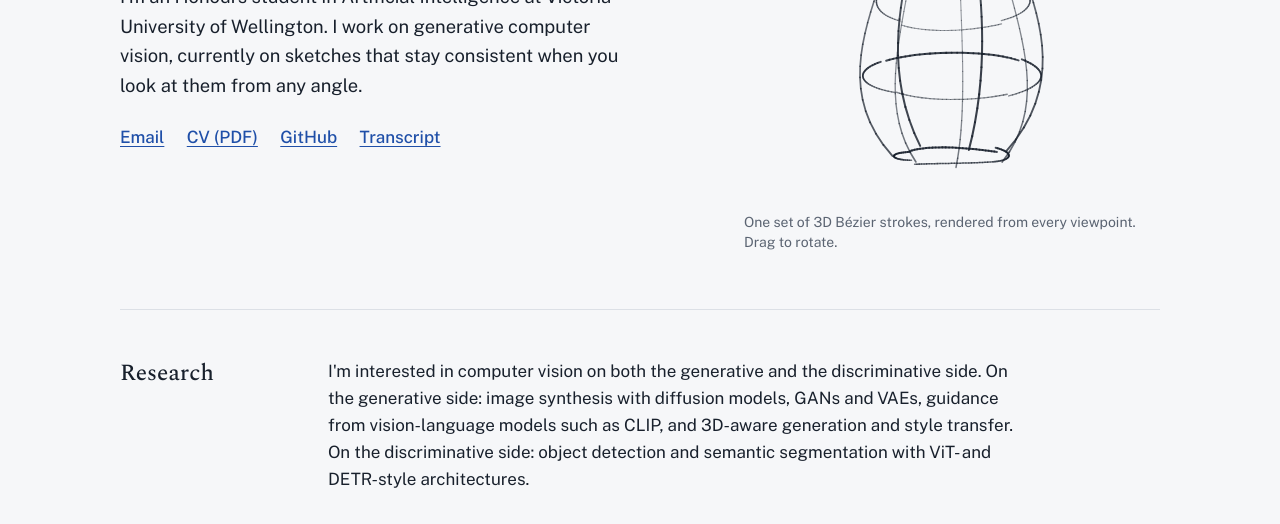
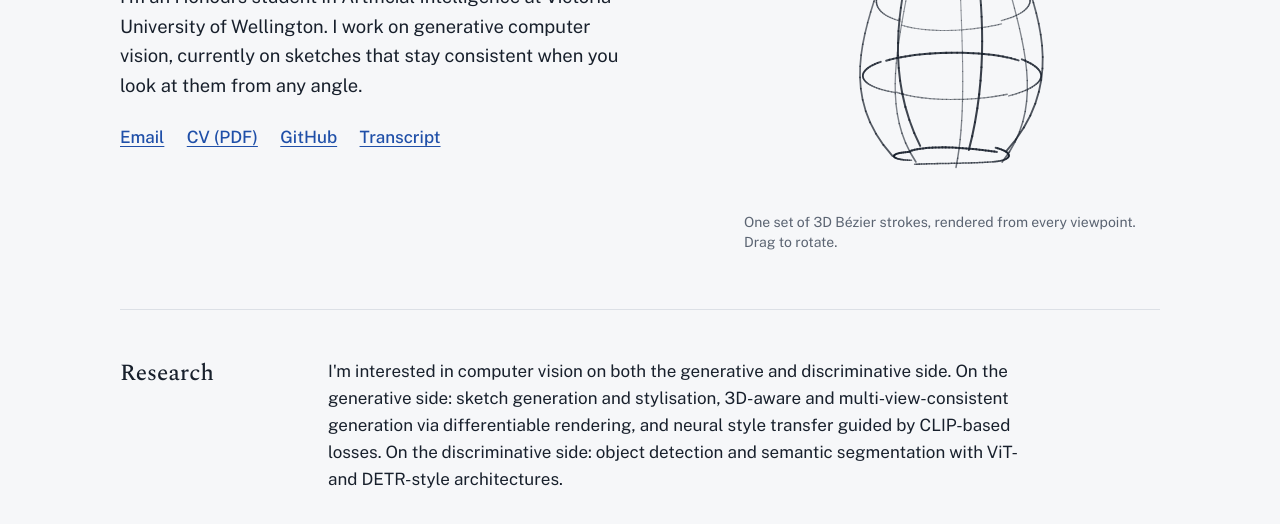
Before and after one commit to ruiyiwe/ruiyiwe.github.io, a plain HTML site: page index.html in a window 1280 px wide. Shown: the part 276-800 px from the top of the page. Drawn offline with nearby package versions, Linux system fonts and the light colour scheme.

Commit message:
Update index.html

```diff
--- a/index.html
+++ b/index.html
@@ -167,11 +167,11 @@
     <h2>Research</h2>
     <div class="body">
       <p>
-        I'm interested in computer vision on both the generative and the discriminative side.
-        On the generative side: image synthesis with diffusion models, GANs and VAEs,
-        guidance from vision-language models such as CLIP, and 3D-aware generation and style
-        transfer. On the discriminative side: object detection and semantic segmentation with
-        ViT- and DETR-style architectures.
+        I'm interested in computer vision on both the generative and discriminative side.
+        On the generative side: sketch generation and stylisation, 3D-aware and multi-view-consistent
+        generation via differentiable rendering, and neural style transfer guided by CLIP-based losses.
+        On the discriminative side: object detection and semantic segmentation with ViT- and DETR-style
+        architectures.
       </p>
     </div>
   </section>
```
